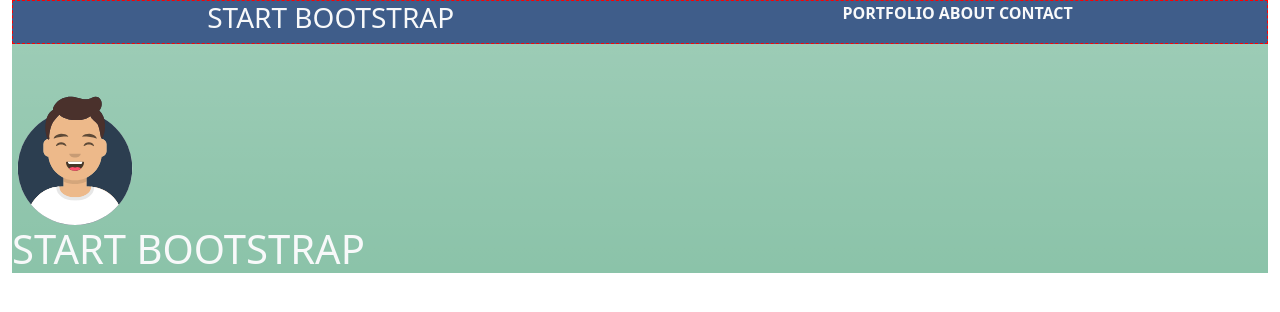
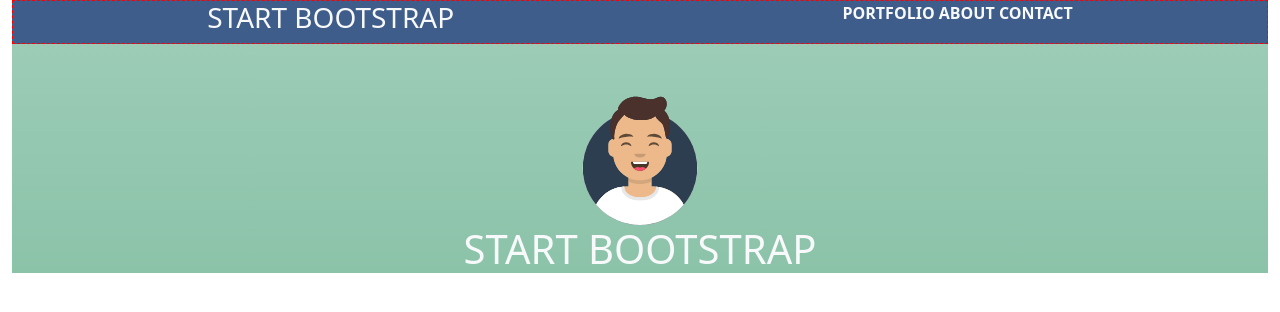
Before and after one commit to Debby95/html-css-bootstrap-freelancer, a plain HTML site: page index.html in a window 1280 px wide. Drawn offline with nearby package versions, Linux system fonts and the light colour scheme.

Commit message:
Posiziona l'avatar al centro

```diff
--- a/index.html
+++ b/index.html
@@ -24,12 +24,16 @@
 
     <main class="container-fluid ">
 
-        <div class="pt-5 bg-success bg-gradient bg-opacity-50">
-            <img class="avatar" src="img/avatar.svg" alt="">
+        <div class="bg-color bg-success bg-gradient bg-opacity-50">
+            <div class="d-flex justify-content-center pt-5 ">
+                <img class="avatar" src="img/avatar.svg" alt="">
+
+            </div>
             <div>
-                <h1 class="text-light">START BOOTSTRAP</h1>
+                <h1 class="text-light d-flex justify-content-center">START BOOTSTRAP</h1>
             </div>
         </div>
+
 
 
     </main>
```
Also changed, not shown: styles.css (line endings or trailing spaces).
